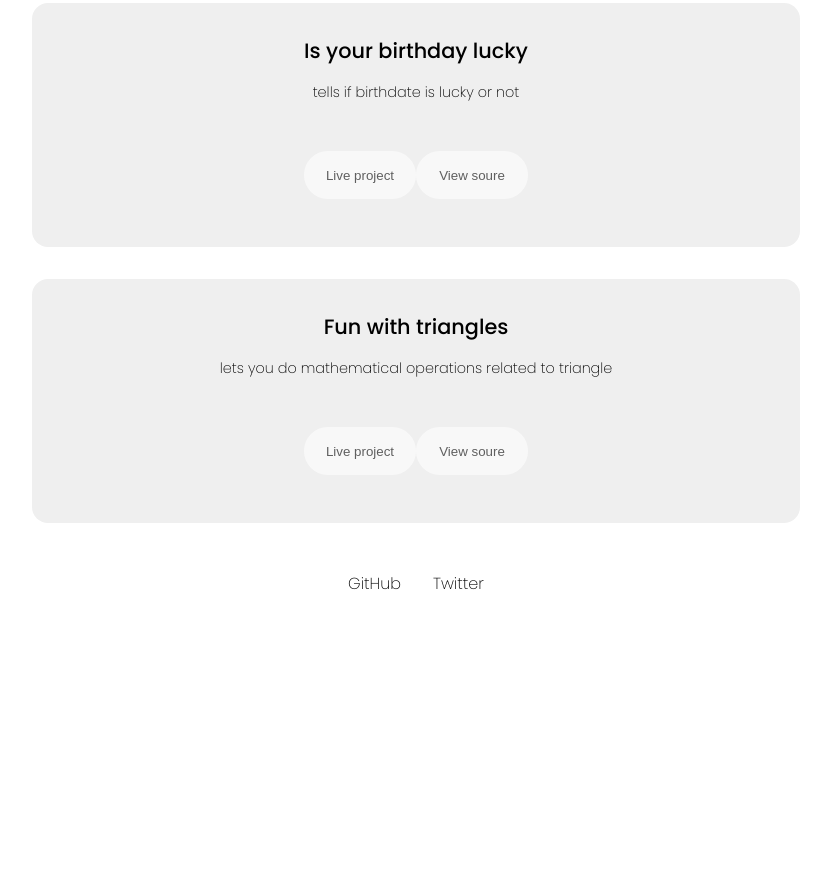
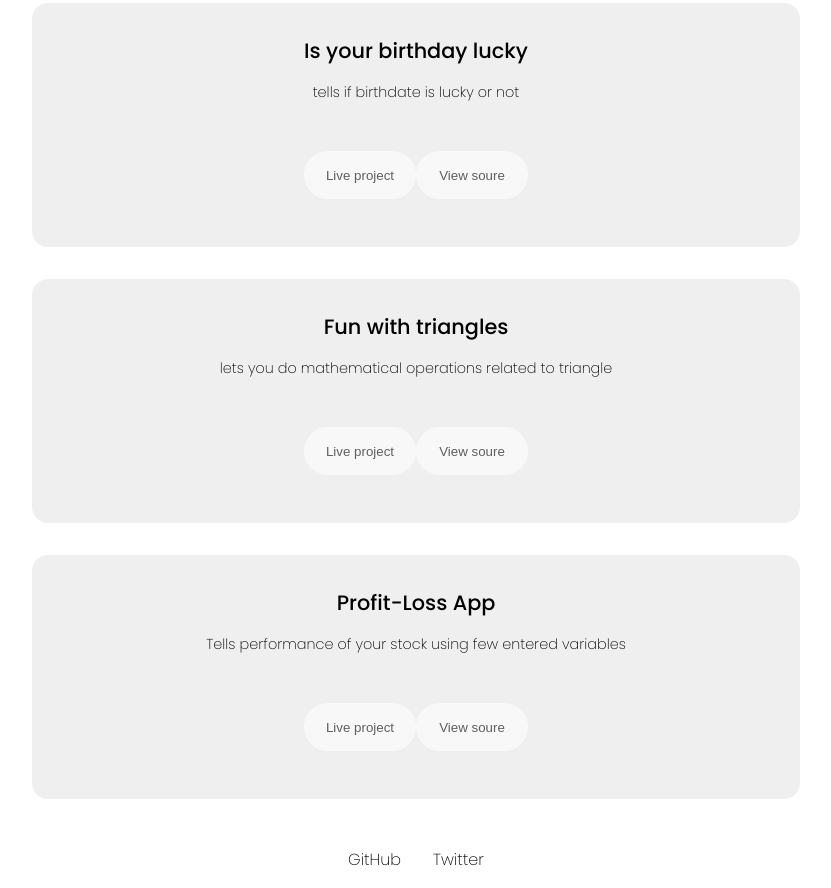
Before and after one commit to professssor/portfolioWebsite-, a plain HTML site: page projects.html in a window 1280 px wide. Shown: the part 2647-3535 px from the top of the page, without its empty margins (224-1055 px from the left). Before the commit the page ends 3259 px from the top, so only its background shows below. Drawn offline with Linux system fonts and the light colour scheme.

Commit message:
fourteenth commit

```diff
--- a/projects.html
+++ b/projects.html
@@ -150,6 +150,20 @@
           <a href=" https://github.com/professssor/triangleapp"> <button>View soure</button> </a>
         </div>
       </div>
+       <!-- eleventh project details -->
+
+       <div class="project-container">
+        <h1 id="ronaldo-h1">Profit-Loss App</h1>
+        <p>
+       Tells performance of your stock using few entered variables
+
+
+        </p>
+        <div class="project-links">
+          <a href="https://triangleapp-11achqm6m-professssor.vercel.app/"><button>Live project</button></a>
+          <a href=" https://github.com/professssor/triangleapp"> <button>View soure</button> </a>
+        </div>
+      </div>
 
 
 
```
